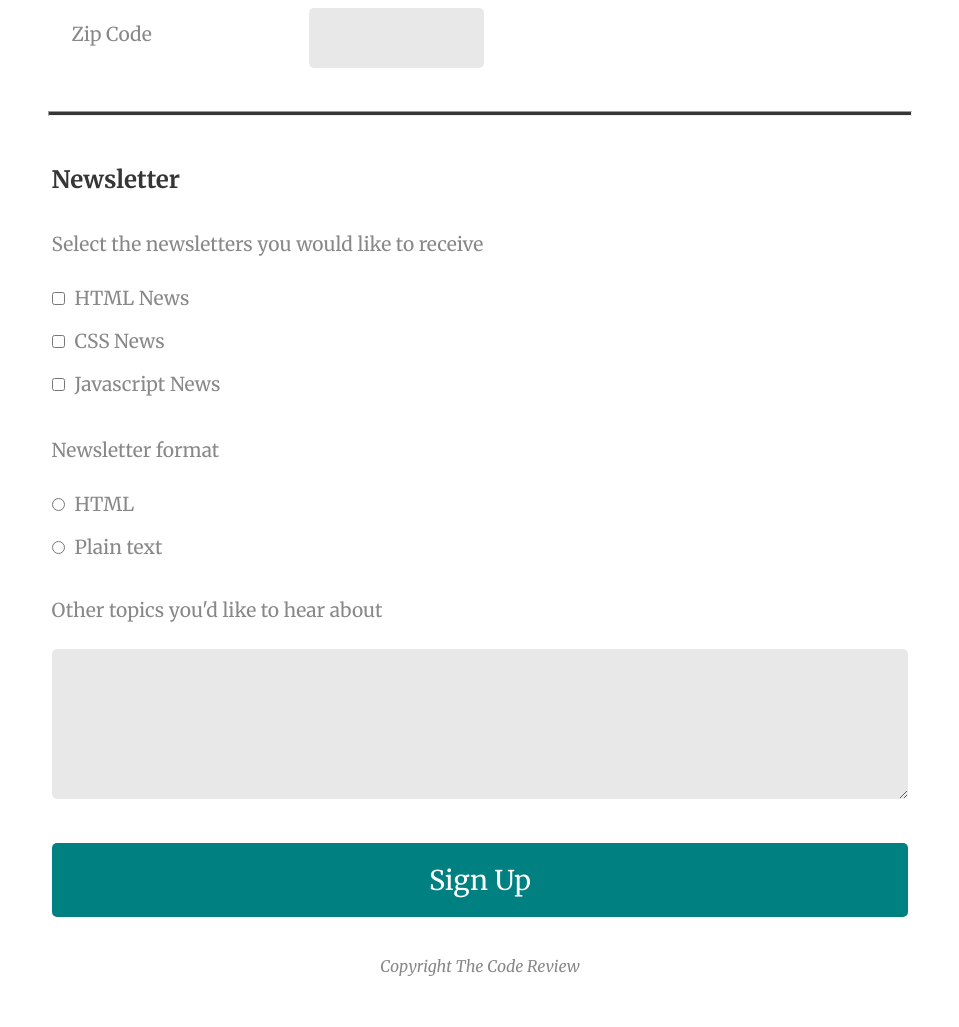
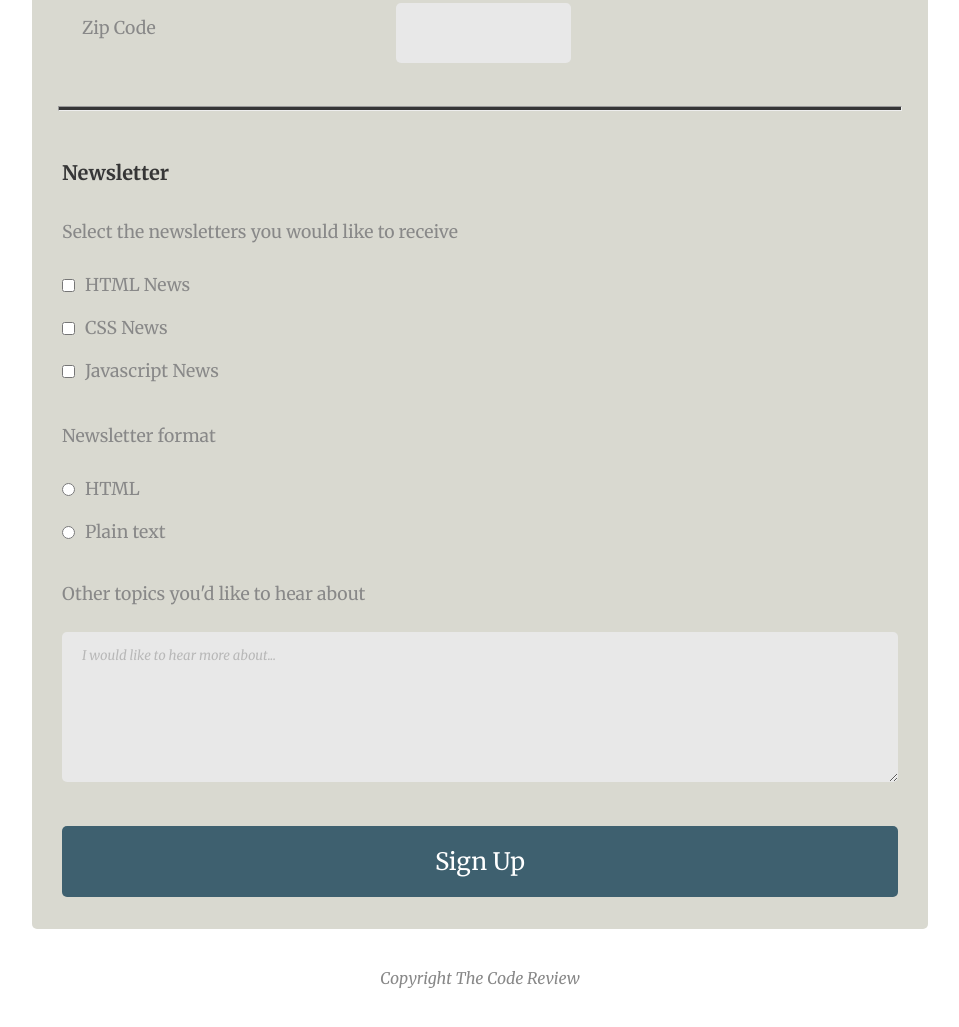
Before and after one commit to andrewsthomas/online-registration-form, a plain HTML site: page index.html in a window 1280 px wide. Shown: the part 915-1942 px from the top of the page, without its empty margins (160-1119 px from the left). Drawn offline with Linux system fonts and the light colour scheme.

Commit message:
Added more styling and pseudo-classes

```diff
--- a/css/styles.css
+++ b/css/styles.css
@@ -7,12 +7,19 @@ GENERAL
   font-family: 'Merriweather', serif;
 }
 
+body {
+  margin-top: 0;
+  margin-bottom: 0;
+  margin-left: 0;
+  margin-right: 0;
+}
+
 /***********************************************
 HEADING
 ************************************************/
 
 h1 {
-  font-size: 1.5em;
+  font-size: 1.25em;
   color: white;
   background-color: #363636;
   text-align: center;
@@ -24,7 +31,7 @@ h1 {
 }
 
 h2 {
-  font-size: 1.5em;
+  font-size: 1.25em;
   color: #363636;
   text-align: center;
   margin-top: 50px;
@@ -36,15 +43,15 @@ h3 {
   -webkit-margin-before: 0em;
   -webkit-margin-after: 0em;
   font-weight: normal;
-  font-size: 1.2em;
+  font-size: 1.1em;
   line-height: 1.5em;
 }
 
 .latest-news {
-  font-size: 1.25em;
+  font-size: 1em;
   color: #b8b8b8;
   text-align: center;
-  padding: 0 10px;
+  padding: 0 15px;
 }
 
 .top {
@@ -70,7 +77,7 @@ fieldset {
 legend {
   display: block;
   text-align: left;
-  font-size: 1.5em;
+  font-size: 1.25em;
   font-weight: bold;
   color: #363636;
   margin-bottom: 30px;
@@ -79,7 +86,29 @@ legend {
 label {
   margin-bottom: 10px;
   color: #888888;
-  font-size: 1.2em;
+  font-size: 1.1em;
+}
+
+#main {
+  background-color: #d9d9d0;
+  padding: 2em 1em;
+  border-radius: 5px;
+}
+
+#contact input,
+#contact select,
+#newsletter textarea {
+  -webkit-transition: background-color 0.7s ease;
+  -moz-transition: background-color 0.7s ease;
+  -o-transition: background-color 0.7s ease;
+  transition: background-color 0.7s ease;
+  background-color: #e8e8e8;
+}
+
+#contact input:focus,
+#contact select:focus,
+#newsletter textarea:focus {
+  background-color: #bed7e2;
 }
 
 /***********************************************
@@ -98,8 +127,7 @@ FORM: CONTACT INFORMATION
   height: 60px;
   border-radius: 5px;
   border-style: none;
-  background-color: #e8e8e8;
-  font-size: 1.2em;
+  font-size: 1.1em;
   color: #888888;
   padding: 15px 20px;
   margin-bottom: 30px;
@@ -167,21 +195,59 @@ label[for="other"] {
   height: 150px;
   border-radius: 5px;
   border-style: none;
-  background-color: #e8e8e8;
-  font-size: 1.2em;
+  font-size: 1.1em;
   color: #888888;
   padding: 15px 20px;
   margin-bottom: 30px;
 }
 
+textarea::-webkit-input-placeholder { /* Chrome/Opera/Safari */
+  color: #b8b8b8;
+  text-align: start;
+  font-style: italic;
+  font-size: 0.75em;
+}
+
+textarea::-moz-placeholder { /* Firefox 19+ */
+  color: #b8b8b8;
+  text-align: start;
+  font-style: italic;
+  font-size: 0.75em;
+}
+
+textarea:-ms-input-placeholder { /* IE 10+ */
+  color: #b8b8b8;
+  text-align: start;
+  font-style: italic;
+  font-size: 0.75em;
+}
+
+textarea:-moz-placeholder { /* Firefox 18- */
+  color: #b8b8b8;
+  text-align: start;
+  font-style: italic;
+  font-size: 0.75em;
+}
+
 #sign-up {
   width: 100%;
-  font-size: 1.7em;
+  font-size: 1.5em;
   color: white;
-  background-color: #008080;
+  background-color: #3e606f;
   border-style: none;
   border-radius: 5px;
   padding: 20px 0;
+  -webkit-transition: background-color 0.7s ease;
+  -moz-transition: background-color 0.7s ease;
+  -o-transition: background-color 0.7s ease;
+  transition: background-color 0.7s ease;
+}
+
+#sign-up:hover {
+  background-color: #bed7e2;
+  color: #363636;
+  cursor: pointer;
+  cursor: hand;
 }
 
 .button-wrap {
@@ -213,14 +279,14 @@ MEDIA QUERIES FOR DESKTOP
   #contact label {
     float: left;
     height: 60px;
-    width: 30%;
+    width: 40%;
     padding: 15px 20px;
     margin-bottom: 30px;
     vertical-align: middle;
   }
   #contact input,
   #contact select {
-    max-width: 70%;
+    max-width: 60%;
     float: right;
     vertical-align: middle;
   }
--- a/index.html
+++ b/index.html
@@ -24,17 +24,18 @@
         <hr class="top">
         <hr class="bottom">
 
+        <div id="main">
           <fieldset id="contact">
             <legend>Contact Information</legend>
 
             <label for="name">Full Name</label>
-          <input type="text" id="name" name="user_name" placeholder="Required">
+            <input required type="text" id="name" name="user_name" placeholder="Required">
 
             <label for="mail">Email Address</label>
-          <input type="email" id="mail" name="user_email" placeholder="Required">
+            <input required type="email" id="mail" name="user_email" placeholder="Required">
 
             <label for="phone">Phone Number</label>
-          <input type="tel" id="phone" name="user_phone">
+            <input type="tel" id="phone" name="user_phone" placeholder="(555) 555-5555">
 
             <label for="address">Street Address</label>
             <input type="text" id="address" name="user_address">
@@ -117,11 +118,12 @@
             <input type="radio" id="plain_format" name="user_newsletter_format"><label for="plain_format">Plain text</label><br>
 
             <label for="other">Other topics you'd like to hear about</label><br>
-          <textarea id="other" name="user_other_topics"></textarea>
+            <textarea id="other" name="user_other_topics" placeholder="I would like to hear more about..."></textarea>
           </fieldset>
 
           <div class="button-wrap">
             <button id="sign-up" type="submit">Sign Up</button>
+          </div>
         </div>
 
         <footer>
```
Lines whose indentation alone changed are shown as unchanged.
